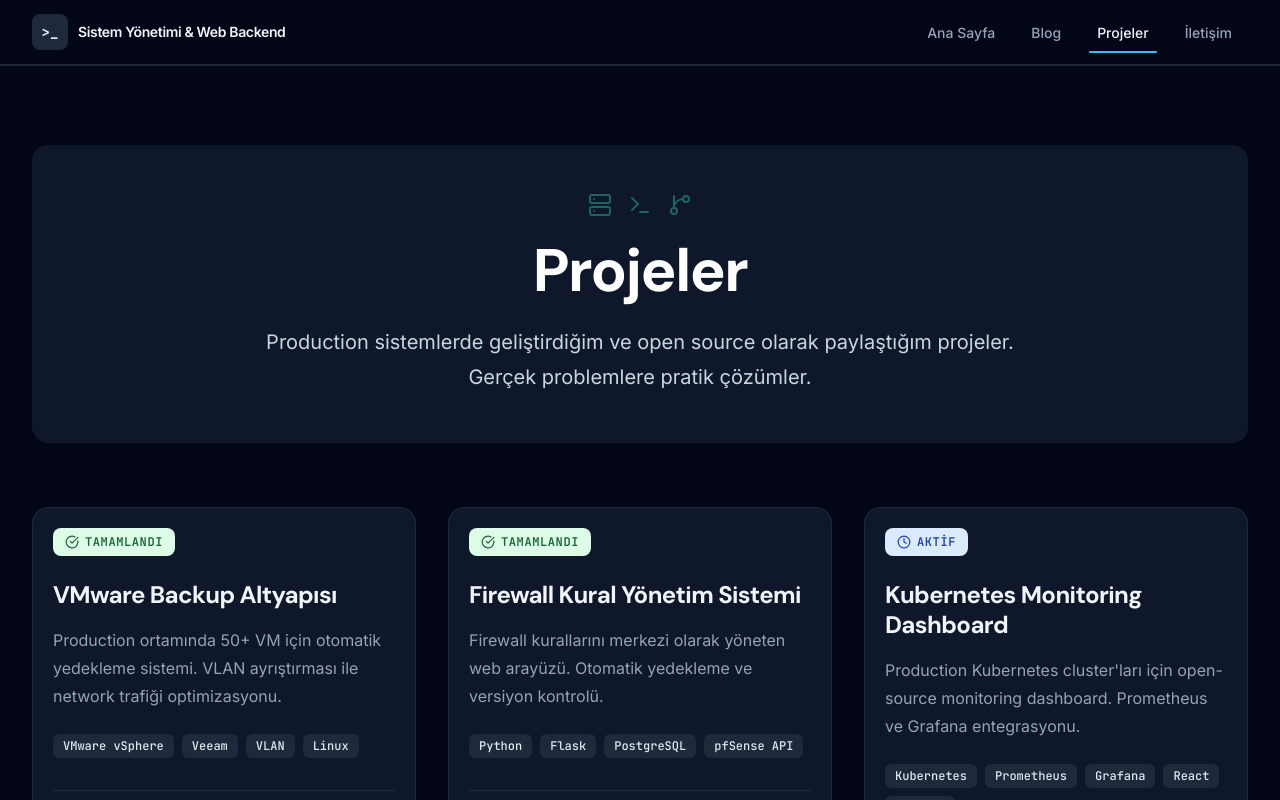
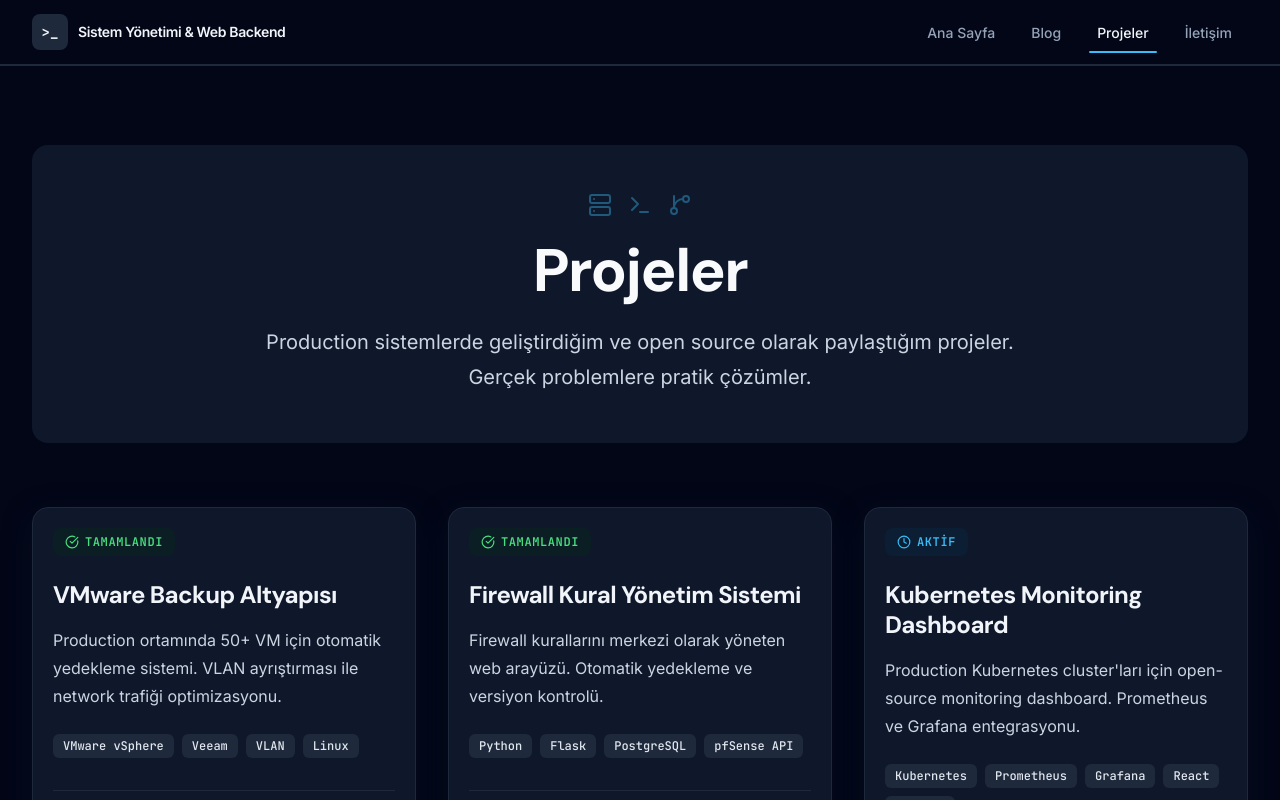
Before and after one commit to Emirhanblc/Deneme1, a Next.js app: page /projects in a window 1280 px wide. Shown: the top 800 px of the page. Built offline with nearby package versions, Linux system fonts and the light colour scheme.

Commit message:
i add health check endpoint

```diff
--- a/app/globals.css
+++ b/app/globals.css
@@ -23,6 +23,14 @@
   --primary-hover: #0d9488;
   --primary-light: #5eead4;
   --primary-dark: #0f766e;
+}
+
+/* Smooth Transitions */
+* {
+  transition-property:
+    background-color, color, border-color, box-shadow, transform;
+  transition-duration: 0.2s;
+  transition-timing-function: ease-out;
 }
 
 /* Base Typography Enhancements - Dark Mode Only */
--- a/app/page.js
+++ b/app/page.js
@@ -97,12 +97,12 @@ export default function Home() {
       {/* Recent Posts Section - Modern Card Grid */}
       <section className="max-w-7xl mx-auto px-4 sm:px-6 lg:px-8 py-20">
         <div className="flex items-center justify-between mb-12">
-          <h2 className="font-heading text-3xl sm:text-4xl font-bold text-neutral-900 tracking-tight">
+          <h2 className="font-heading text-3xl sm:text-4xl font-bold text-slate-50 tracking-tight">
             Son Yazılar
           </h2>
           <Link
             href="/blog"
-            className="text-primary-600 hover:text-primary-700 font-semibold flex items-center gap-2 group"
+            className="text-sky-400 hover:text-sky-300 font-semibold flex items-center gap-2 group transition-colors"
           >
             Tüm yazılar
             <ArrowRight className="w-5 h-5 group-hover:translate-x-1 transition-transform" />
@@ -115,27 +115,27 @@ export default function Home() {
             return (
               <article
                 key={index}
-                className="group rounded-2xl border border-slate-200 dark:border-slate-800 bg-white dark:bg-slate-900 text-slate-900 dark:text-slate-100 p-4 md:p-5 shadow-sm hover:bg-slate-50 hover:text-slate-900 dark:hover:bg-slate-800 dark:hover:text-slate-100 hover:-translate-y-0.5 hover:shadow-sm transition-all duration-200 ease-in-out animate-slide-up"
+                className="group rounded-2xl border border-slate-800 bg-slate-900 text-slate-100 p-4 md:p-5 shadow-[0_8px_30px_rgba(15,23,42,0.45)] hover:bg-slate-800 hover:text-slate-100 hover:-translate-y-0.5 hover:shadow-[0_12px_40px_rgba(15,23,42,0.65)] transition-all duration-200 ease-out animate-slide-up"
                 style={{ animationDelay: `${index * 100}ms` }}
               >
                 {/* Icon Badge */}
-                <div className="inline-flex items-center gap-2 mb-5 px-3 py-2 rounded-lg bg-primary-50 dark:bg-primary-950/30 text-primary-600 dark:text-primary-400">
+                <div className="inline-flex items-center gap-2 mb-5 px-3 py-2 rounded-lg bg-sky-950/30 text-sky-400">
                   <IconComponent className="w-5 h-5" />
                   <span className="text-xs font-mono font-semibold uppercase tracking-wider">
                     {post.category}
                   </span>
                 </div>
 
-                <h3 className="font-heading text-2xl font-bold text-slate-900 dark:text-slate-100 mb-3 group-hover:text-primary-600 dark:group-hover:text-primary-400 transition-colors leading-tight">
+                <h3 className="font-heading text-2xl font-bold text-slate-100 mb-3 group-hover:text-sky-400 transition-colors leading-tight">
                   <Link href={post.href}>{post.title}</Link>
                 </h3>
 
-                <p className="text-slate-600 dark:text-slate-400 group-hover:text-slate-600 dark:group-hover:text-slate-400 mb-6 leading-relaxed-plus line-clamp-2">
+                <p className="text-slate-300 group-hover:text-slate-200 mb-6 leading-relaxed line-clamp-2">
                   {post.excerpt}
                 </p>
 
-                <div className="flex items-center justify-between pt-4 border-t border-slate-100 dark:border-slate-800">
-                  <div className="flex items-center gap-4 text-sm text-slate-500 dark:text-slate-500 group-hover:text-slate-500 dark:group-hover:text-slate-500">
+                <div className="flex items-center justify-between pt-4 border-t border-slate-800">
+                  <div className="flex items-center gap-4 text-sm text-slate-400">
                     <time className="flex items-center gap-1.5 font-medium">
                       <Clock className="w-4 h-4" />
                       {post.date}
@@ -147,7 +147,7 @@ export default function Home() {
                   </div>
                   <Link
                     href={post.href}
-                    className="text-primary-600 dark:text-primary-400 hover:text-primary-700 dark:hover:text-primary-300 font-semibold text-sm flex items-center gap-1.5 group-hover:gap-2.5 transition-all"
+                    className="text-sky-400 hover:text-sky-300 font-semibold text-sm flex items-center gap-1.5 group-hover:gap-2.5 transition-all"
                   >
                     Devamını oku
                     <ArrowRight className="w-4 h-4" />
--- a/app/projects/page.tsx
+++ b/app/projects/page.tsx
@@ -72,13 +72,13 @@ export default function ProjectsPage() {
   const getStatusColor = (status: string) => {
     switch (status) {
       case 'completed':
-        return 'bg-green-100 text-green-800';
+        return 'bg-green-950/30 text-green-400';
       case 'active':
-        return 'bg-blue-100 text-blue-800';
+        return 'bg-sky-950/30 text-sky-400';
       case 'planning':
-        return 'bg-yellow-100 text-yellow-800';
+        return 'bg-yellow-950/30 text-yellow-400';
       default:
-        return 'bg-gray-100 text-gray-800';
+        return 'bg-slate-800 text-slate-400';
     }
   };
 
@@ -96,22 +96,22 @@ export default function ProjectsPage() {
   };
 
   return (
-    <div className="min-h-screen bg-white dark:bg-slate-950 py-20">
+    <div className="min-h-screen bg-slate-950 py-20">
       <div className="max-w-7xl mx-auto px-4 sm:px-6 lg:px-8">
         {/* Header with Technical Background */}
-        <div className="relative overflow-hidden rounded-2xl bg-slate-900 dark:bg-slate-900 p-12 mb-16 animate-fade-in">
+        <div className="relative overflow-hidden rounded-2xl bg-slate-900 p-12 mb-16 animate-fade-in">
           {/* Subtle Grid Pattern */}
           <div className="absolute inset-0 bg-grid-white/[0.02] bg-[size:24px_24px]" />
           <div className="absolute inset-0 bg-gradient-to-br from-slate-900/50 via-transparent to-slate-900/50" />
 
           <div className="relative text-center">
             <div className="flex justify-center gap-4 mb-6 opacity-40">
-              <Server className="w-6 h-6 text-primary-400" />
-              <Terminal className="w-6 h-6 text-primary-400" />
-              <GitBranch className="w-6 h-6 text-primary-400" />
+              <Server className="w-6 h-6 text-sky-400" />
+              <Terminal className="w-6 h-6 text-sky-400" />
+              <GitBranch className="w-6 h-6 text-sky-400" />
             </div>
 
-            <h1 className="font-heading text-4xl sm:text-5xl lg:text-6xl font-bold text-white tracking-tight mb-6">
+            <h1 className="font-heading text-4xl sm:text-5xl lg:text-6xl font-bold text-slate-50 tracking-tight mb-6">
               Projeler
             </h1>
             <p className="text-xl text-slate-300 max-w-3xl mx-auto leading-relaxed-plus">
@@ -134,7 +134,7 @@ export default function ProjectsPage() {
             return (
               <div
                 key={project.id}
-                className="group rounded-2xl border border-slate-200 dark:border-slate-800 bg-white dark:bg-slate-900 text-slate-900 dark:text-slate-100 p-4 md:p-5 shadow-sm hover:bg-slate-50 hover:text-slate-900 dark:hover:bg-slate-800 dark:hover:text-slate-100 hover:-translate-y-0.5 hover:shadow-sm transition-all duration-200 ease-in-out animate-slide-up"
+                className="group rounded-2xl border border-slate-800 bg-slate-900 text-slate-100 p-4 md:p-5 shadow-[0_8px_30px_rgba(15,23,42,0.45)] hover:bg-slate-800 hover:text-slate-100 hover:-translate-y-0.5 hover:shadow-[0_12px_40px_rgba(15,23,42,0.65)] transition-all duration-200 ease-out animate-slide-up"
                 style={{ animationDelay: `${index * 100}ms` }}
               >
                 {/* Status Badge */}
@@ -148,12 +148,12 @@ export default function ProjectsPage() {
                 </div>
 
                 {/* Title */}
-                <h3 className="font-heading text-2xl font-bold text-slate-900 dark:text-slate-100 mb-4 leading-tight group-hover:text-primary-600 dark:group-hover:text-primary-400 transition-colors">
+                <h3 className="font-heading text-2xl font-bold text-slate-100 mb-4 leading-tight group-hover:text-sky-400 transition-colors">
                   {project.title}
                 </h3>
 
                 {/* Description */}
-                <p className="text-slate-600 dark:text-slate-400 mb-6 leading-relaxed-plus line-clamp-3 group-hover:text-slate-600 dark:group-hover:text-slate-400">
+                <p className="text-slate-300 mb-6 leading-relaxed-plus line-clamp-3 group-hover:text-slate-200">
                   {project.description}
                 </p>
 
@@ -167,14 +167,14 @@ export default function ProjectsPage() {
                 </div>
 
                 {/* Action Buttons */}
-                <div className="flex flex-col gap-3 pt-6 border-t border-slate-100 dark:border-slate-800">
+                <div className="flex flex-col gap-3 pt-6 border-t border-slate-800">
                   <div className="flex gap-3">
                     {project.githubUrl && !isPlaceholder(project.githubUrl) && (
                       <Link
                         href={project.githubUrl}
                         target="_blank"
                         rel="noopener noreferrer"
-                        className="flex-1 inline-flex items-center justify-center gap-2 px-4 py-2.5 border-2 border-slate-200 dark:border-slate-700 text-sm font-semibold rounded-lg text-slate-700 dark:text-slate-300 bg-white dark:bg-slate-800 hover:bg-slate-50 dark:hover:bg-slate-700 hover:border-primary-300 dark:hover:border-primary-500 transition-all duration-200"
+                        className="flex-1 inline-flex items-center justify-center gap-2 px-4 py-2.5 border-2 border-slate-700 text-sm font-semibold rounded-lg text-slate-300 bg-slate-800 hover:bg-slate-700 hover:border-sky-500 transition-all duration-200"
                       >
                         <Github className="w-4 h-4" />
                         GitHub
@@ -185,7 +185,7 @@ export default function ProjectsPage() {
                         href={project.demoUrl}
                         target="_blank"
                         rel="noopener noreferrer"
-                        className="flex-1 inline-flex items-center justify-center gap-2 px-4 py-2.5 border-2 border-transparent text-sm font-semibold rounded-lg text-white bg-primary-600 hover:bg-primary-700 transition-all duration-200"
+                        className="flex-1 inline-flex items-center justify-center gap-2 px-4 py-2.5 border-2 border-transparent text-sm font-semibold rounded-lg text-white bg-sky-600 hover:bg-sky-700 transition-all duration-200"
                       >
                         <ExternalLink className="w-4 h-4" />
                         Canlı Demo
@@ -193,7 +193,7 @@ export default function ProjectsPage() {
                     )}
                     {(!project.githubUrl || isPlaceholder(project.githubUrl)) &&
                       !project.demoUrl && (
-                        <span className="flex-1 inline-flex items-center justify-center px-4 py-2.5 border-2 border-slate-200 dark:border-slate-700 text-sm font-medium rounded-lg text-slate-400 dark:text-slate-500 bg-slate-50 dark:bg-slate-800">
+                        <span className="flex-1 inline-flex items-center justify-center px-4 py-2.5 border-2 border-slate-700 text-sm font-medium rounded-lg text-slate-500 bg-slate-800">
                           Yakında...
                         </span>
                       )}
```
Also changed, not shown: app/blog/page.js (+13 -13 lines).
